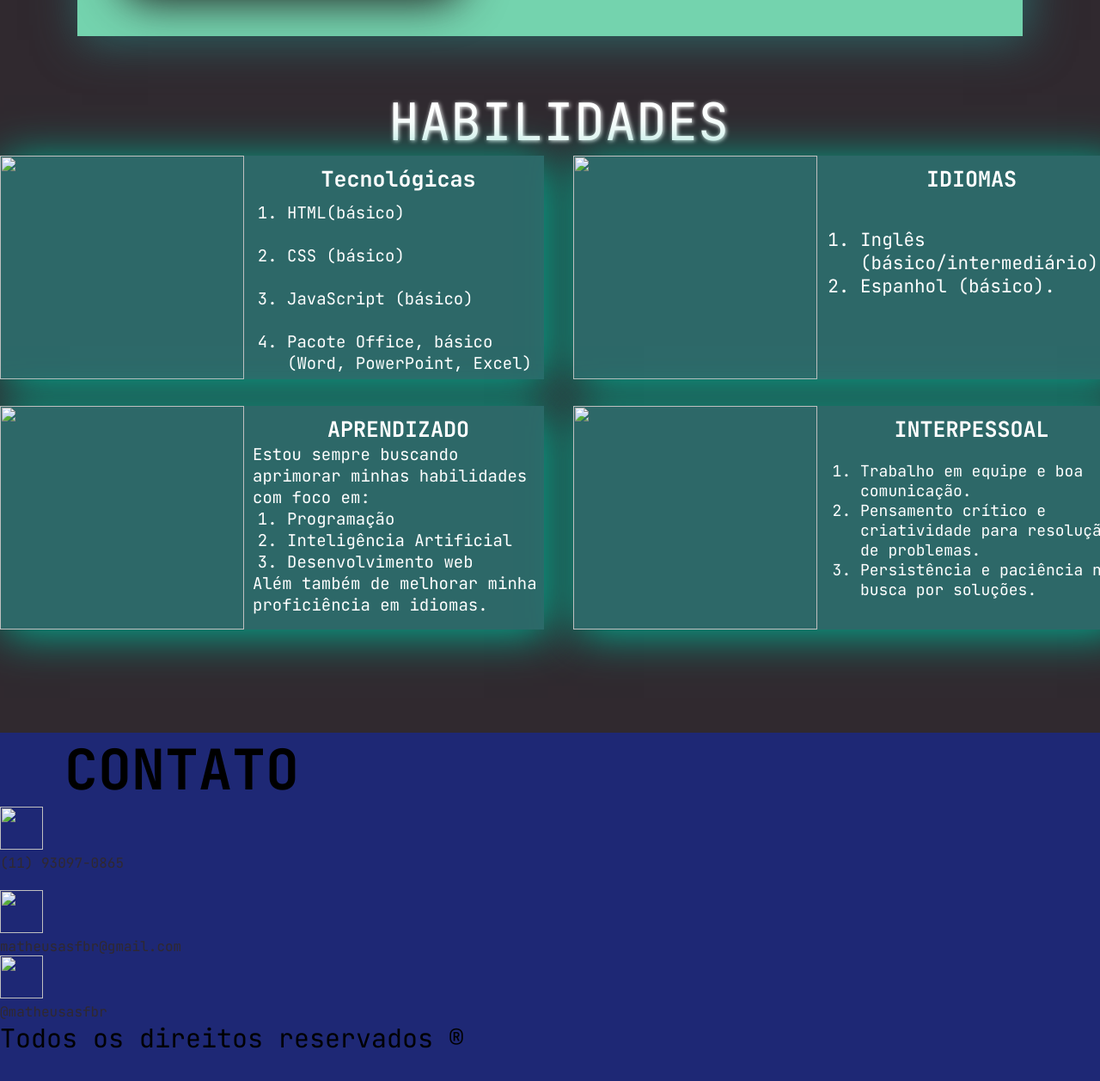
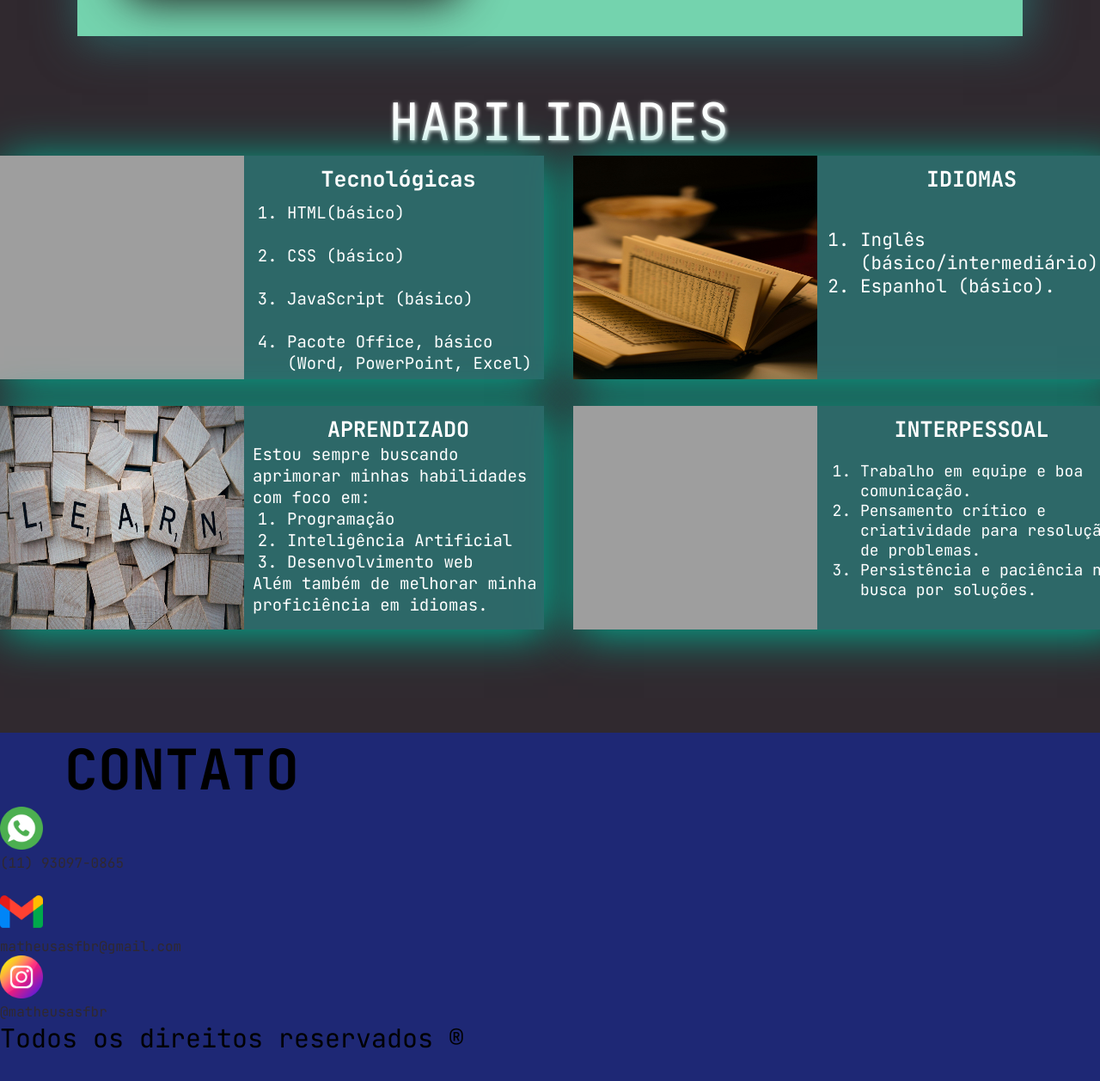
Before and after one commit to matheusasfbr/Curriculo, a plain HTML site: page index.html in a window 1280 px wide. Shown: the part 1123-2380 px from the top of the page at 86% size. Drawn offline with Linux system fonts and the light colour scheme; the site is published under a folder, as on GitHub Pages, so addresses that start at the root find nothing.

Commit message:
correção CSS2

```diff
--- a/index.html
+++ b/index.html
@@ -35,7 +35,7 @@
                         Mim</div>
                 </div>
                 <div id="imagemeu">
-                <img id="ajusteimg" src="/IMG/imagemfoto.png">
+                <img id="ajusteimg" src="./IMG/imagemfoto.png">
                 </div>
             </div>
             <div id="txtaboutme">
@@ -57,7 +57,7 @@
                 <div id="encaixedasdivisorias">
                     <div class="divisao2">
                         <div class="imgability">
-                            <img class="imgability" src="/IMG/pexels-divinetechygirl-1181675.jpg">
+                            <img class="imgability" src="./IMG/pexels-divinetechygirl-1181675.jpg">
                         </div>
                         <div class="abilitytxt">
                             <h1 class="abilitytitulo">Tecnológicas</h1>
@@ -74,7 +74,7 @@
 
                    <div class="divisao2">
                         <div class="imgability">
-                            <img class="imgability" src="/IMG/pexels-hilal-bilir-70588620-32026742.jpg">
+                            <img class="imgability" src="./IMG/pexels-hilal-bilir-70588620-32026742.jpg">
                         </div>
                         <div class="abilitytxt">
                             <h1 class="abilitytitulo">IDIOMAS</h1>
@@ -91,7 +91,7 @@
                 <div id="encaixedasdivisorias">
                     <div class="divisao2">
                         <div class="imgability">
-                            <img class="imgability" src="/IMG/pexels-pixabay-247819.jpg">
+                            <img class="imgability" src="./IMG/pexels-pixabay-247819.jpg">
                         </div>
                         <div class="abilitytxt">
                             <h1 class="abilitytitulo">APRENDIZADO</h1>
@@ -111,7 +111,7 @@
 
                     <div class="divisao2">
                         <div class="imgability">
-                            <img class="imgability" src="/IMG/pexels-artempodrez-5716028.jpg">
+                            <img class="imgability" src="./IMG/pexels-artempodrez-5716028.jpg">
                         </div>
                         <div class="abilitytxt">
                             <h1 class="abilitytitulo">INTERPESSOAL</h1>
@@ -129,9 +129,9 @@
         <footer>
             <h1 id="contatote">CONTATO</h1>
             <img class="logos"
-            src="/IMG/bolha-de-bate-papo.png"><a href="#"> <div id="cor">(11) 93097-0865</div> </a><br/>
-            <img class="logos" src="/IMG/gmail.png"><a href="#"><div id="cor"></div>matheusasfbr@gmail.com</div></a><br/>
-            <img class="logos" src="/IMG/instagram.png"><a href="#"><div id="cor"></div>@matheusasfbr</div></a><br/>
+            src="./IMG/bolha-de-bate-papo.png"><a href="#"> <div id="cor">(11) 93097-0865</div> </a><br/>
+            <img class="logos" src="./IMG/gmail.png"><a href="#"><div id="cor"></div>matheusasfbr@gmail.com</div></a><br/>
+            <img class="logos" src="./IMG/instagram.png"><a href="#"><div id="cor"></div>@matheusasfbr</div></a><br/>
             <div id="reg"> Todos os direitos reservados &reg;</div>
         </footer>
     </main>
```
